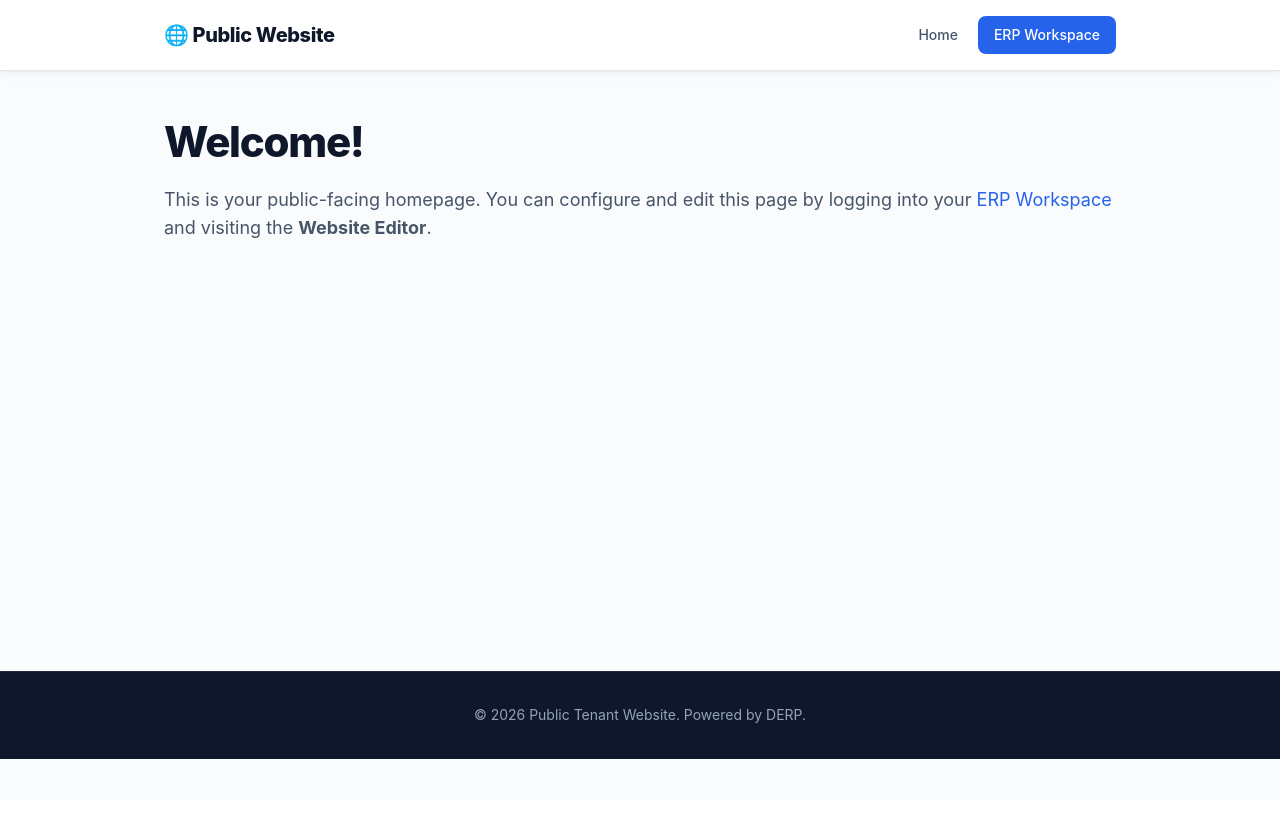
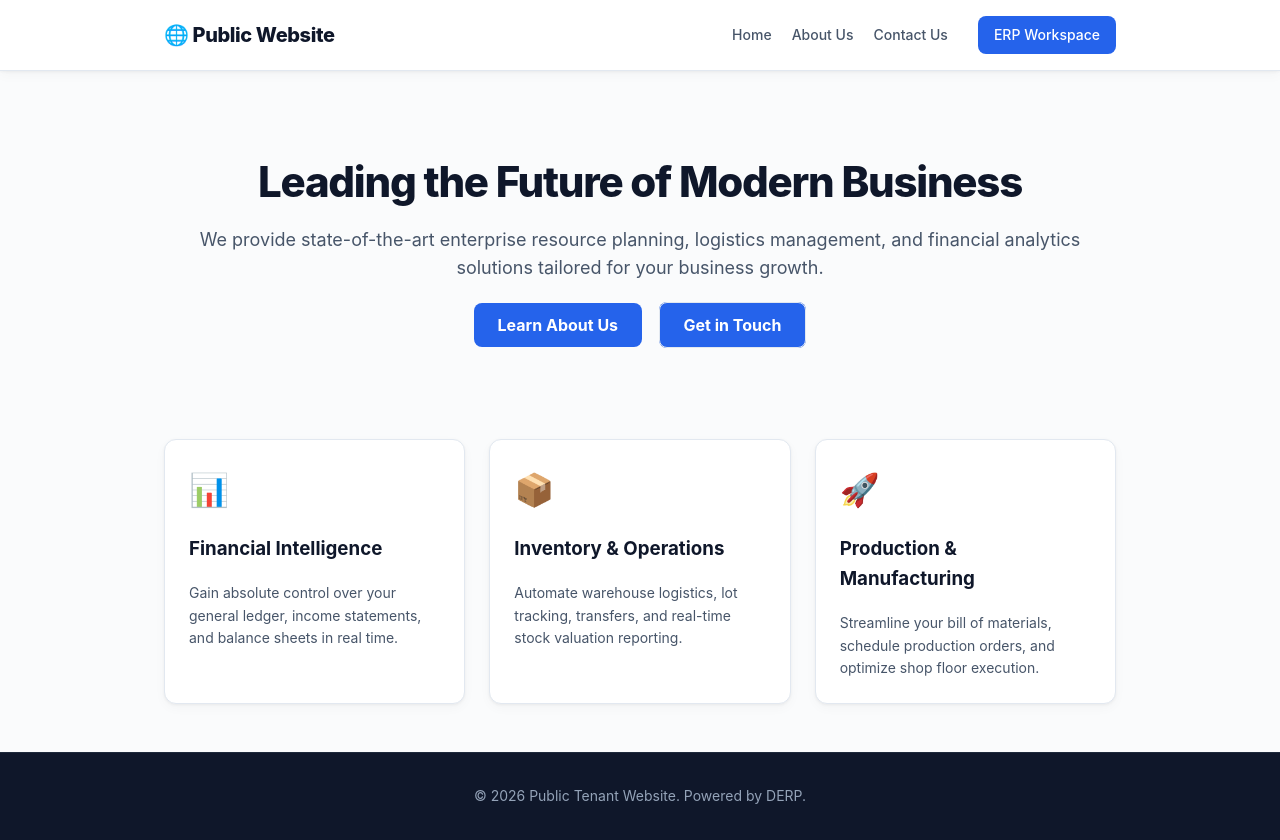
Before and after one commit to DevanMetz/DERP, a Django app: page / in a window 1280 px wide. Before the commit the page ends 759 px from the top, so only its background shows below. Run offline with Django 5.2, Linux system fonts and the light colour scheme; data comes from the database, SQL or seed files in the repository; data that the repository does not hold is empty; parts of the project's set-up code (start-up, migrations or seed data) failed here and were passed over.

Commit message:
Auto-populate default template pages (Home, About, Contact) and add website editor docs

```diff
--- a/core/docs.py
+++ b/core/docs.py
@@ -15,6 +15,7 @@ DOC_ORDER = {
     "accounting": 20,
     "inventory": 30,
     "ai-copilot": 35,
+    "website-editor": 38,
     "deployment": 40,
 }
 
--- a/core/views.py
+++ b/core/views.py
@@ -806,26 +806,119 @@ class PageForm(forms.ModelForm):
 
 def public_home(request):
     try:
+        # Auto-create a default template website with a few pages if database is empty
+        if PublicPage.objects.count() == 0:
+            PublicPage.objects.create(
+                title="Leading the Future of Modern Business",
+                slug="home",
+                html_content="""<section style="text-align: center; padding: 40px 0;">
+  <h1>Leading the Future of Modern Business</h1>
+  <p>We provide state-of-the-art enterprise resource planning, logistics management, and financial analytics solutions tailored for your business growth.</p>
+  <div style="margin-top: 30px;">
+    <a href="/p/about-us/" class="btn" style="padding: 12px 24px; font-size: 16px; margin-right: 12px; border-radius: 8px;">Learn About Us</a>
+    <a href="/p/contact/" class="btn secondary" style="padding: 12px 24px; font-size: 16px; border: 1px solid var(--line); border-radius: 8px;">Get in Touch</a>
+  </div>
+</section>
+
+<section style="display: grid; grid-template-columns: repeat(auto-fit, minmax(280px, 1fr)); gap: 24px; margin-top: 60px;">
+  <div style="background: var(--surface); padding: 24px; border: 1px solid var(--line); border-radius: 12px; box-shadow: var(--shadow);">
+    <span style="font-size: 32px;">📊</span>
+    <h3>Financial Intelligence</h3>
+    <p style="font-size: 14px; margin: 10px 0 0;">Gain absolute control over your general ledger, income statements, and balance sheets in real time.</p>
+  </div>
+  <div style="background: var(--surface); padding: 24px; border: 1px solid var(--line); border-radius: 12px; box-shadow: var(--shadow);">
+    <span style="font-size: 32px;">📦</span>
+    <h3>Inventory & Operations</h3>
+    <p style="font-size: 14px; margin: 10px 0 0;">Automate warehouse logistics, lot tracking, transfers, and real-time stock valuation reporting.</p>
+  </div>
+  <div style="background: var(--surface); padding: 24px; border: 1px solid var(--line); border-radius: 12px; box-shadow: var(--shadow);">
+    <span style="font-size: 32px;">🚀</span>
+    <h3>Production & Manufacturing</h3>
+    <p style="font-size: 14px; margin: 10px 0 0;">Streamline your bill of materials, schedule production orders, and optimize shop floor execution.</p>
+  </div>
+</section>""",
+                is_homepage=True,
+                is_published=True
+            )
+            PublicPage.objects.create(
+                title="About Us",
+                slug="about-us",
+                html_content="""<section style="max-width: 800px; margin: 0 auto;">
+  <h1>About Our Company</h1>
+  <p>Founded on a vision of absolute operational efficiency, we have spent the past decade pioneering integrated software solutions that connect every department—from accounting to the manufacturing floor.</p>
+
+  <h2>Our Mission</h2>
+  <p>To empower businesses around the globe with real-time analytics, automated workflows, and robust financial tracking systems that remove friction and drive sustainable growth.</p>
+
+  <h2>Our Core Values</h2>
+  <ul>
+    <li><strong>Relational Integrity</strong>: Absolute accuracy in transaction records and relational data.</li>
+    <li><strong>Innovation</strong>: Modern tools and AI-assisted copiloting to accelerate business execution.</li>
+    <li><strong>Operational Excellence</strong>: Seamless coordination between warehouses, suppliers, and buyers.</li>
+  </ul>
+</section>""",
+                is_homepage=False,
+                is_published=True
+            )
+            PublicPage.objects.create(
+                title="Contact Us",
+                slug="contact",
+                html_content="""<section style="max-width: 600px; margin: 0 auto;">
+  <h1>Contact Us</h1>
+  <p>Have questions about our enterprise solutions or want to request a custom demonstration? We would love to hear from you!</p>
+
+  <div style="background: var(--surface); padding: 24px; border: 1px solid var(--line); border-radius: 12px; box-shadow: var(--shadow); margin-top: 30px;">
+    <h2>Send a Message</h2>
+    <form onsubmit="event.preventDefault(); alert('Thank you! Your message has been submitted. A sales associate will contact you shortly.'); this.reset();" style="display: grid; gap: 16px; margin-top: 20px;">
+      <div>
+        <label style="display: block; font-weight: bold; margin-bottom: 6px; font-size: 14px;">Your Name</label>
+        <input type="text" required style="width: 100%; padding: 10px; border: 1px solid var(--line); border-radius: 8px;">
+      </div>
+      <div>
+        <label style="display: block; font-weight: bold; margin-bottom: 6px; font-size: 14px;">Email Address</label>
+        <input type="email" required style="width: 100%; padding: 10px; border: 1px solid var(--line); border-radius: 8px;">
+      </div>
+      <div>
+        <label style="display: block; font-weight: bold; margin-bottom: 6px; font-size: 14px;">Message</label>
+        <textarea required style="width: 100%; padding: 10px; border: 1px solid var(--line); border-radius: 8px; min-height: 120px;"></textarea>
+      </div>
+      <button type="submit" class="btn" style="width: 100%; padding: 12px; border: 0; cursor: pointer; border-radius: 8px;">Send Message</button>
+    </form>
+  </div>
+</section>""",
+                is_homepage=False,
+                is_published=True
+            )
         page = PublicPage.objects.filter(is_homepage=True, is_published=True).first()
     except Exception:
         page = None
 
+    public_pages = PublicPage.objects.filter(is_published=True).exclude(is_homepage=True).order_by("title")
+
     if page:
-        return render(request, "public_page.html", {"page": page})
+        return render(request, "public_page.html", {
+            "page": page,
+            "public_pages": public_pages,
+        })
 
     # Fallback default welcome page
     return render(request, "public_page.html", {
         "page": {
             "title": "Welcome to your new public website!",
             "html_content": "<h1>Welcome!</h1><p>This is your public-facing homepage. You can configure and edit this page by logging into your <a href='/derp/'>ERP Workspace</a> and visiting the <strong>Website Editor</strong>.</p>"
-        }
+        },
+        "public_pages": public_pages,
     })
 
 
 def public_page(request, slug):
     from django.shortcuts import get_object_or_404
     page = get_object_or_404(PublicPage, slug=slug, is_published=True)
-    return render(request, "public_page.html", {"page": page})
+    public_pages = PublicPage.objects.filter(is_published=True).exclude(is_homepage=True).order_by("title")
+    return render(request, "public_page.html", {
+        "page": page,
+        "public_pages": public_pages,
+    })
 
 
 # --- Administrative Website Editor Views ---
--- a/templates/public_base.html
+++ b/templates/public_base.html
@@ -101,7 +101,10 @@
       </a>
       <nav class="nav">
         <a href="/">Home</a>
-        <a href="/derp/" class="btn">ERP Workspace</a>
+        {% for p in public_pages %}
+          <a href="/p/{{ p.slug }}/">{{ p.title }}</a>
+        {% endfor %}
+        <a href="/derp/" class="btn" style="margin-left: 10px;">ERP Workspace</a>
       </nav>
     </div>
   </header>
```
Also changed, not shown: docs/website-editor.md (added, +47 -0 lines).
